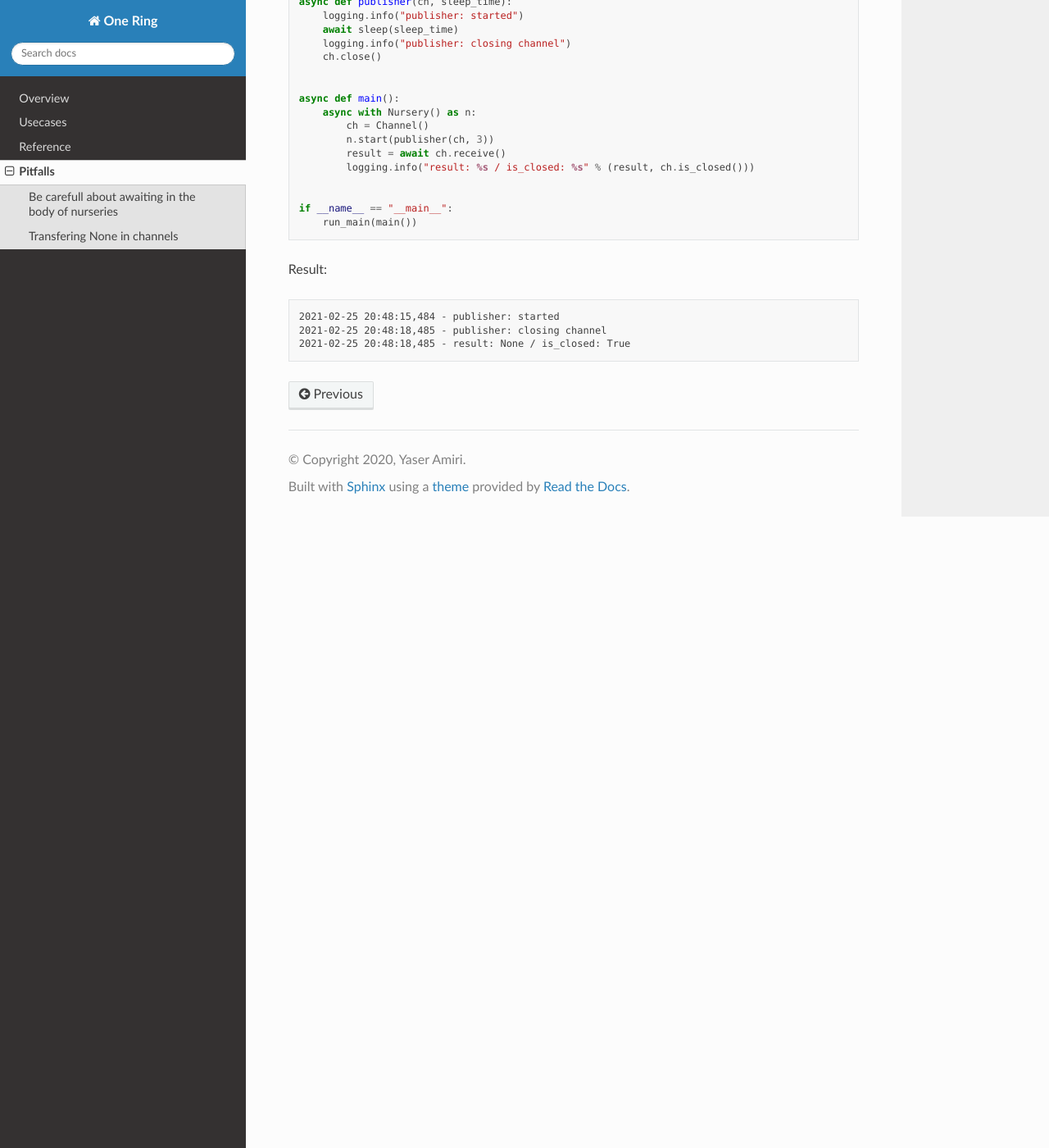
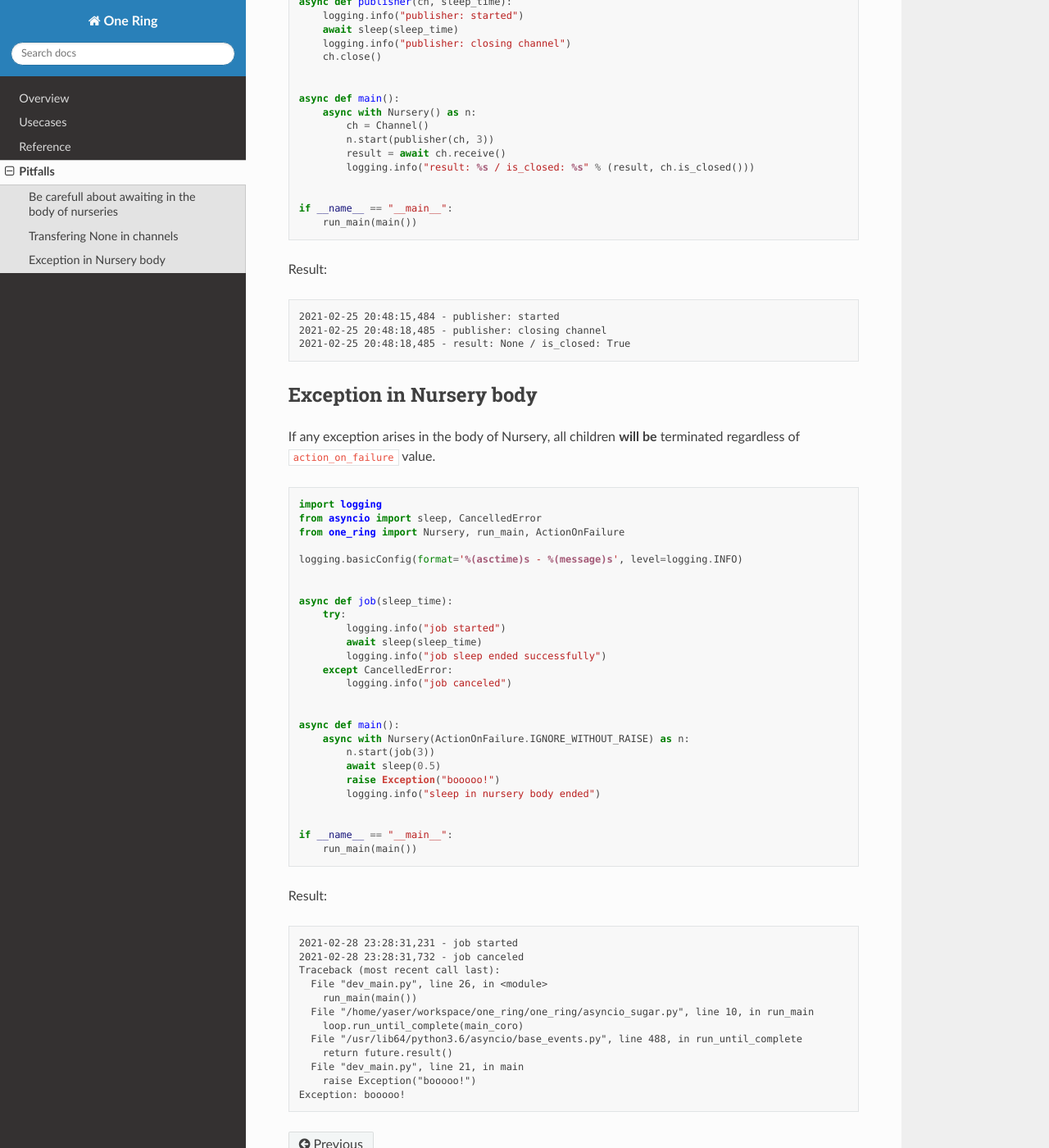
Before and after one commit to Yaser-Amiri/one-ring, a Sphinx documentation site: the page built from docs/pitfalls.rst, in a window 1280 px wide and 1400 px high, scrolled down 1187 px. Shown: the whole window at 82% size. Built offline with Sphinx 7.4.7 and the Read the Docs theme 2.0.0, drawn with Linux system fonts in a browser that asks for light colours.

Commit message:
Add exception in body of nursery to pitfalls doc

```diff
--- a/docs/pitfalls.rst
+++ b/docs/pitfalls.rst
@@ -81,3 +81,53 @@ Result:
     2021-02-25 20:48:15,484 - publisher: started
     2021-02-25 20:48:18,485 - publisher: closing channel
     2021-02-25 20:48:18,485 - result: None / is_closed: True
+
+
+Exception in Nursery body
+*************************
+If any exception arises in the body of Nursery, all children **will be** terminated regardless of :code:`action_on_failure` value. ::
+
+  import logging
+  from asyncio import sleep, CancelledError
+  from one_ring import Nursery, run_main, ActionOnFailure
+
+  logging.basicConfig(format='%(asctime)s - %(message)s', level=logging.INFO)
+
+
+  async def job(sleep_time):
+      try:
+          logging.info("job started")
+          await sleep(sleep_time)
+          logging.info("job sleep ended successfully")
+      except CancelledError:
+          logging.info("job canceled")
+
+
+  async def main():
+      async with Nursery(ActionOnFailure.IGNORE_WITHOUT_RAISE) as n:
+          n.start(job(3))
+          await sleep(0.5)
+          raise Exception("booooo!")
+          logging.info("sleep in nursery body ended")
+
+
+  if __name__ == "__main__":
+      run_main(main())
+
+
+Result:
+
+.. code-block:: text
+
+  2021-02-28 23:28:31,231 - job started
+  2021-02-28 23:28:31,732 - job canceled
+  Traceback (most recent call last):
+    File "dev_main.py", line 26, in <module>
+      run_main(main())
+    File "/home/yaser/workspace/one_ring/one_ring/asyncio_sugar.py", line 10, in run_main
+      loop.run_until_complete(main_coro)
+    File "/usr/lib64/python3.6/asyncio/base_events.py", line 488, in run_until_complete
+      return future.result()
+    File "dev_main.py", line 21, in main
+      raise Exception("booooo!")
+  Exception: booooo!
```
